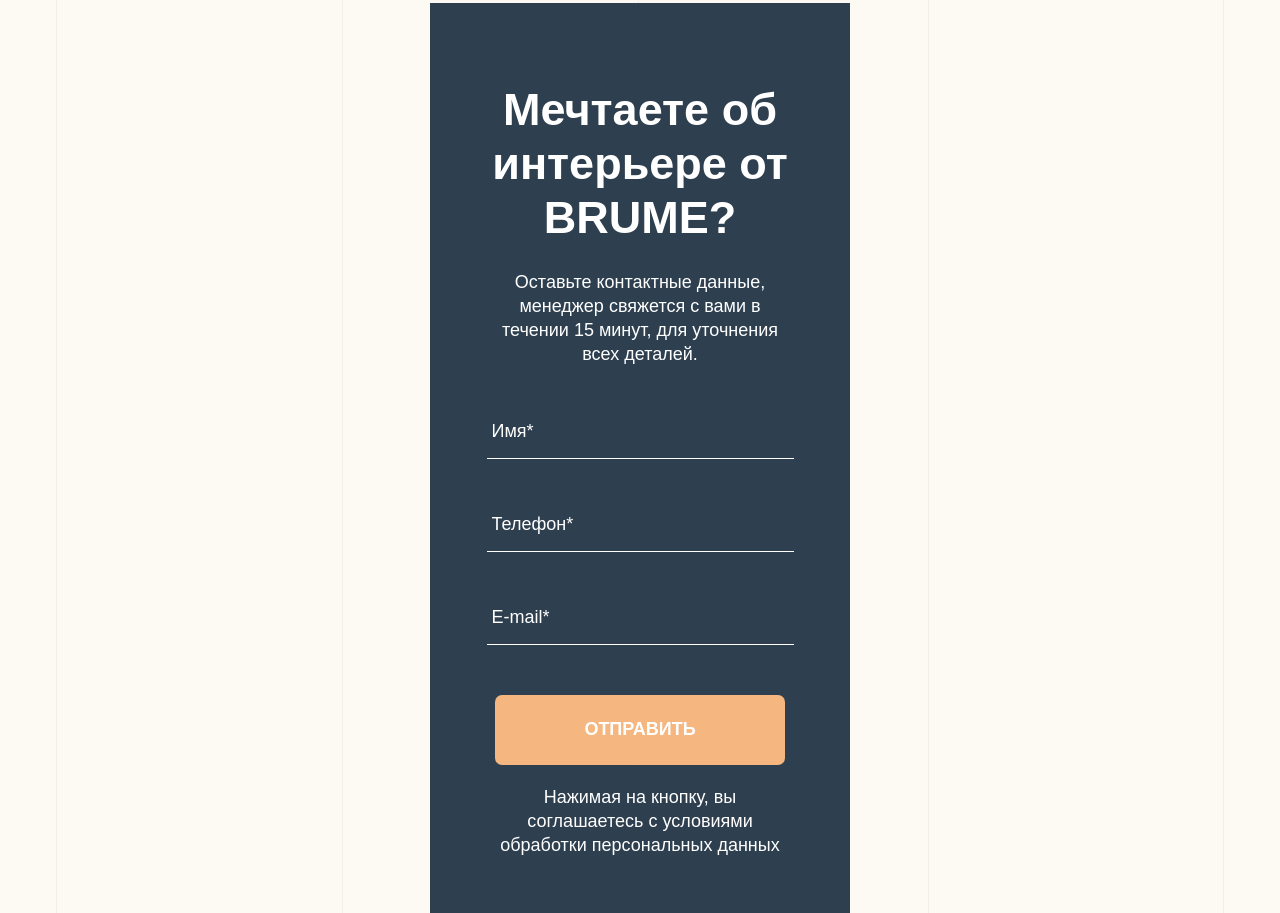
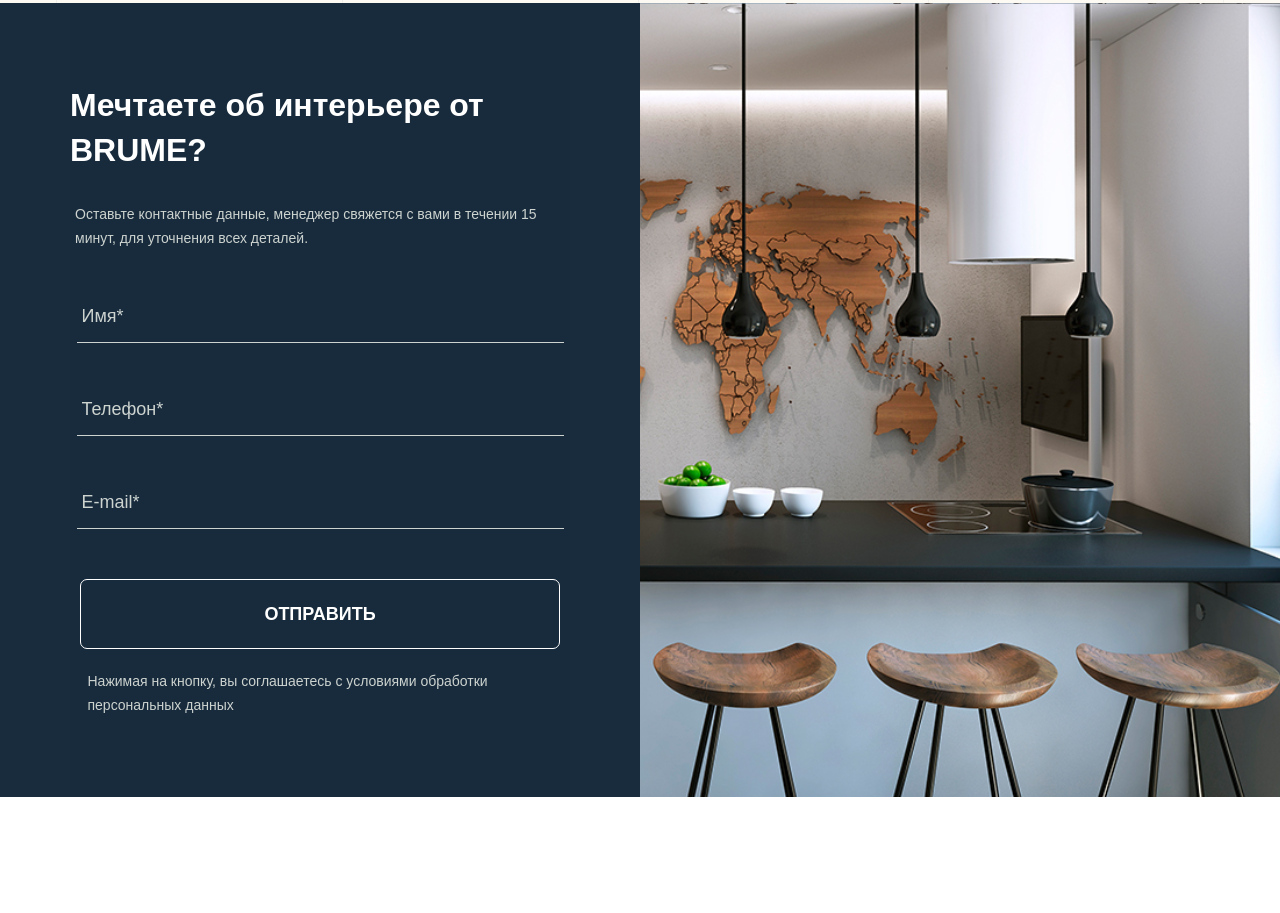
Before and after one commit to sugryumov/br, a plain HTML site: page index.html in a window 1280 px wide. Shown: the part 4598-5511 px from the top of the page. After the commit the page ends 5395 px from the top, so only its background shows below. Drawn offline with Linux system fonts and the light colour scheme.

Commit message:
form tablet, desktop

```diff
--- a/css/style.css
+++ b/css/style.css
@@ -1565,14 +1565,18 @@ img {
     padding-bottom: 50px; } }
 
 .order {
+  margin: 0 auto;
+  max-width: 420px; }
+
+.order__left {
   position: relative;
   z-index: 1;
-  max-width: 420px;
-  height: 910px;
-  margin: 0 auto;
   background-image: url("../img/bg-form.jpg");
   background-size: cover;
   background-position: bottom center; }
+
+.order__img {
+  display: none; }
 
 .order__overlay {
   position: absolute;
@@ -1593,6 +1597,8 @@ img {
   line-height: 1.2;
   text-align: center;
   color: #ffffff; }
+  .order__title br {
+    display: none; }
 
 .order__intro {
   width: 300px;
@@ -1601,7 +1607,7 @@ img {
   font-size: 18px;
   line-height: 24px;
   text-align: center;
-  color: #ffffff; }
+  color: #cdd3cf; }
 
 .form__input {
   display: block;
@@ -1612,22 +1618,22 @@ img {
   padding-left: 5px;
   background-color: transparent;
   border: none;
-  border-bottom: 1px solid #ffffff;
-  color: #ffffff; }
+  border-bottom: 1px solid #cdd3cf;
+  color: #cdd3cf; }
   .form__input:last-child {
     margin-bottom: 50px; }
 
 ::-webkit-input-placeholder {
-  color: #ffffff; }
+  color: #cdd3cf; }
 
 :-ms-input-placeholder {
-  color: #ffffff; }
+  color: #cdd3cf; }
 
 ::-ms-input-placeholder {
-  color: #ffffff; }
+  color: #cdd3cf; }
 
 ::placeholder {
-  color: #ffffff; }
+  color: #cdd3cf; }
 
 .order__button {
   display: block;
@@ -1651,10 +1657,69 @@ img {
   width: 300px;
   margin: 0 auto;
   margin-top: 20px;
+  padding-bottom: 56px;
   text-align: center;
   font-size: 18px;
   line-height: 24px;
-  color: #ffffff; }
+  color: #cdd3cf; }
+
+@media (min-width: 768px) {
+  .order {
+    max-width: 768px; }
+  .order__title {
+    margin-bottom: 30px; }
+    .order__title br {
+      display: block; }
+  .order__intro {
+    width: 490px;
+    font-size: 22px;
+    line-height: 24px; }
+  .form__input {
+    width: 480px; }
+  .order__button {
+    width: 480px; }
+  .order__text {
+    width: 465px;
+    padding-bottom: 80px; } }
+
+@media (min-width: 1200px) {
+  .order {
+    display: -webkit-box;
+    display: -ms-flexbox;
+    display: flex;
+    -webkit-box-pack: justify;
+        -ms-flex-pack: justify;
+            justify-content: space-between;
+    max-width: 100%;
+    background-color: #182c3d; }
+  .order__left {
+    width: 500px;
+    margin: 0 auto;
+    background-image: none; }
+  .order__title {
+    font-size: 32px;
+    line-height: 1.4;
+    text-align: left; }
+    .order__title br {
+      display: none; }
+  .order__intro {
+    font-size: 14px;
+    line-height: 24px;
+    text-align: left; }
+  .order__text {
+    font-size: 14px;
+    text-align: left; }
+  .order__button {
+    background-color: transparent;
+    border: 1px solid #ffffff; }
+    .order__button:hover {
+      background-color: #f5b77f; }
+  .order__img {
+    display: block;
+    width: 50%;
+    background-image: url(../img/bg-form-desktop.jpg);
+    background-size: cover;
+    background-position: bottom center; } }
 
 .page-header__slider--container {
   display: none; }
--- a/index.html
+++ b/index.html
@@ -393,12 +393,13 @@
     </section>
 
     <section class="order">
+      <div class="order__left">
         <div class="order__overlay"></div>
-      <div class="order__title">Мечтаете об интерьере от BRUME?</div>
+        <div class="order__title">Мечтаете <br>об интерьере от BRUME?</div>
         <p class="order__intro">Оставьте контактные данные, менеджер свяжется с вами в течении 15 минут, для уточнения всех деталей.</p>
         <form action="" class="order__form form">
           <!-- <label class="form__label" for="name">Имя*</label> -->
-        <input class="form__input" type="text" id="name" name="name" placeholder="Имя*">
+          <input class="form__input form__input--user" type="text" id="user" name="name" placeholder="Имя*">
           <!-- <label class="form__label" for="phone">Телефон*</label> -->
           <input class="form__input" type="tel" id="phone" name="phone" placeholder="Телефон*">
           <!-- <label class="form__label" for="email">E-mail*</label> -->
@@ -406,6 +407,10 @@
         </form>
         <button class="order__button" type="button">Отправить</button>
         <p class="order__text">Нажимая на кнопку, вы соглашаетесь с условиями обработки персональных данных</p>
+      </div>
+      <div class="order__img">
+        <!-- <img class="order__img--desktop" src="img/bg-form-desktop.jpg" width="683" height="683" alt=""> -->
+      </div>
     </section>
 
   </div>
```
Also changed, not shown: img/bg-form-desktop.jpg (added), img/bg-form.jpg (added). Lines whose indentation alone changed are shown as unchanged.
